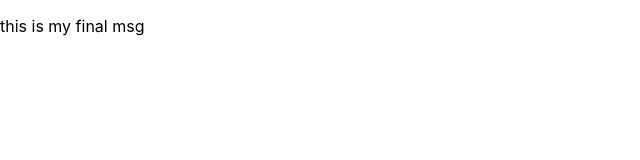
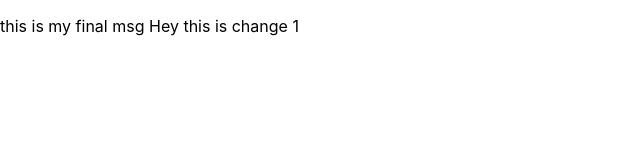
Before and after one commit to Tamir198/Working-from-home-Hackaton, a React (Create React App) app: page / in a window 1280 px wide. Shown: the top 160 px of the page, without its empty margins (0-640 px from the left). Built offline with nearby package versions, Linux system fonts and the light colour scheme.

Commit message:
Update App.js

```diff
--- a/src/App.js
+++ b/src/App.js
@@ -6,6 +6,7 @@ function App() {
     <div className="This is new title">
        <p>
           this is my final msg
+          Hey this is change 1
         </p>
     </div>
   );
```
